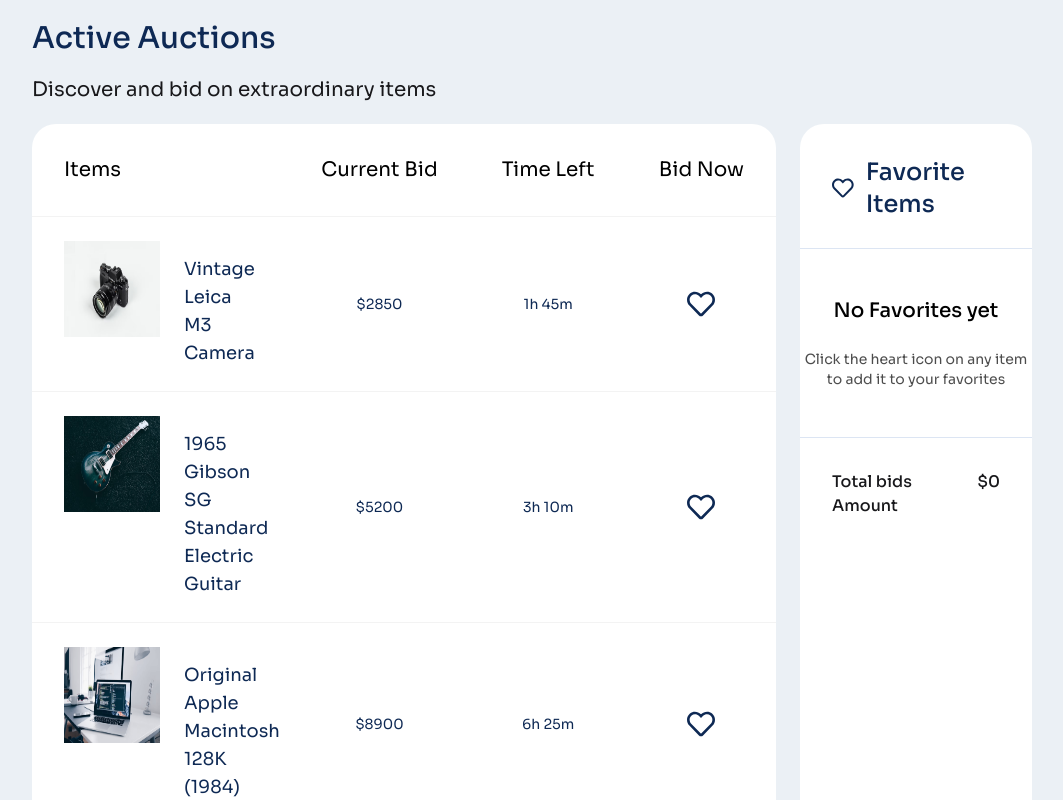
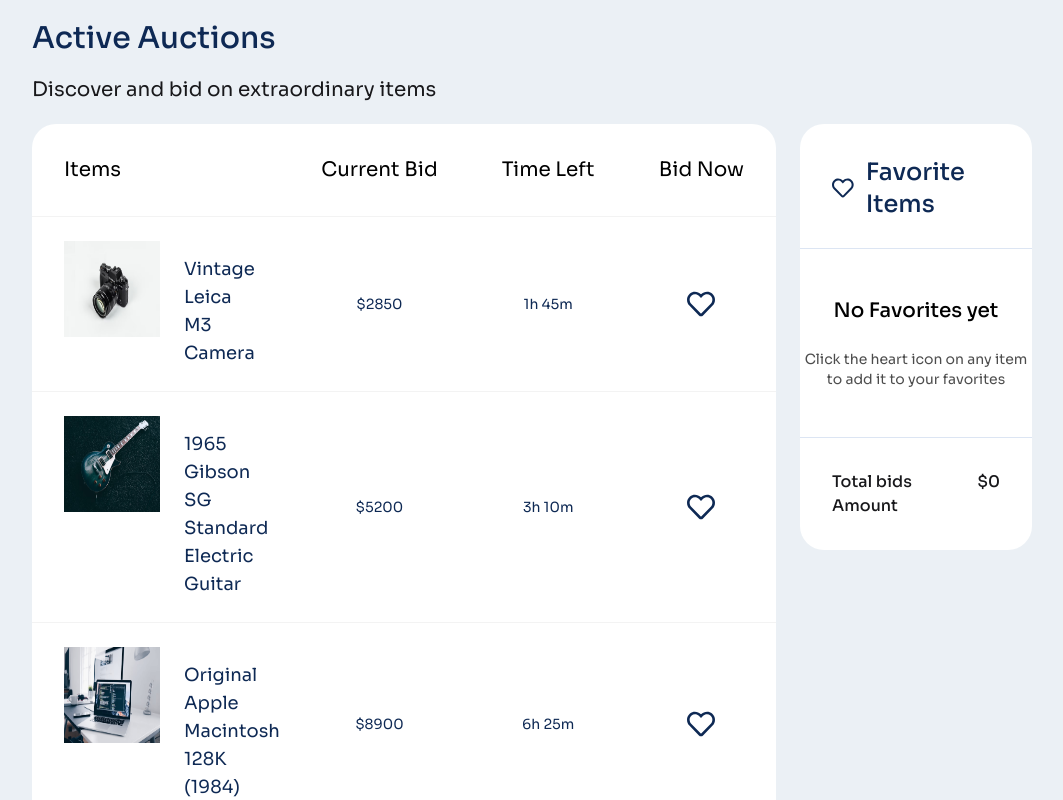
Before and after one commit to muhammad-tamim/web-project-20, a React (Vite) app: page / in a window 1280 px wide. Shown: the part 1000-1800 px from the top of the page, without its empty margins (108-1171 px from the left). Built offline with nearby package versions, Linux system fonts and the light colour scheme.

Commit message:
fex: both grid coloums stretching the same hieght

```diff
--- a/src/components/Acution/Action.jsx
+++ b/src/components/Acution/Action.jsx
@@ -53,7 +53,9 @@ const Action = () => {
             <div className='bg-[#EBF0F5] py-[132px] px-4 lg:px-12 xl:px-[140px]'>
                 <h3 className='text-primary-content text-3xl font-medium pb-5'>Active Auctions</h3>
                 <p className='text-xl pb-5'>Discover and bid on extraordinary items</p>
-                <div className='grid grid-cols-12 gap-6'>
+
+                <div className='grid grid-cols-12 gap-6 items-start'>
+                    {/* left side */}
                     <div className='col-span-9 bg-white rounded-3xl'>
                         <div className="overflow-x-auto">
                             {loading && <div className='text-center'>
@@ -73,6 +75,7 @@ const Action = () => {
                         </div>
                     </div>
 
+                    {/* right sde */}
                     <div className='col-span-3 bg-white rounded-3xl'>
 
                         <div>
```
Also changed, not shown: src/assets/images/readme.md-images/after.png (added), src/assets/images/readme.md-images/before.png (added).
